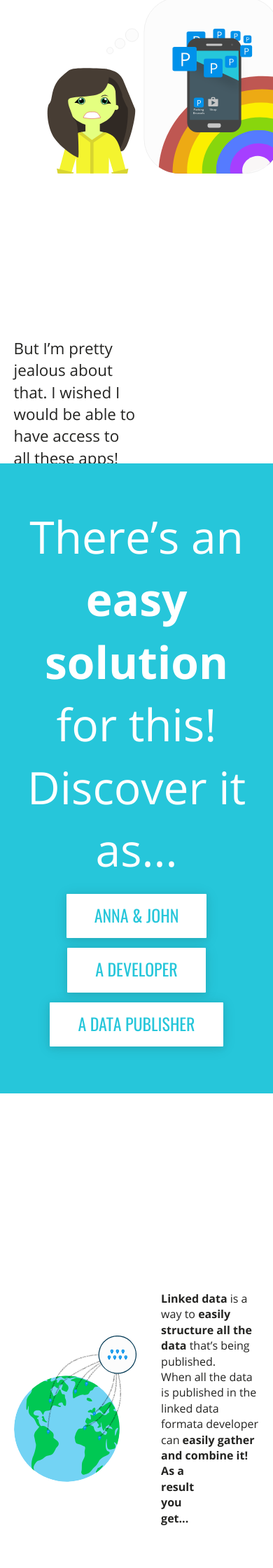
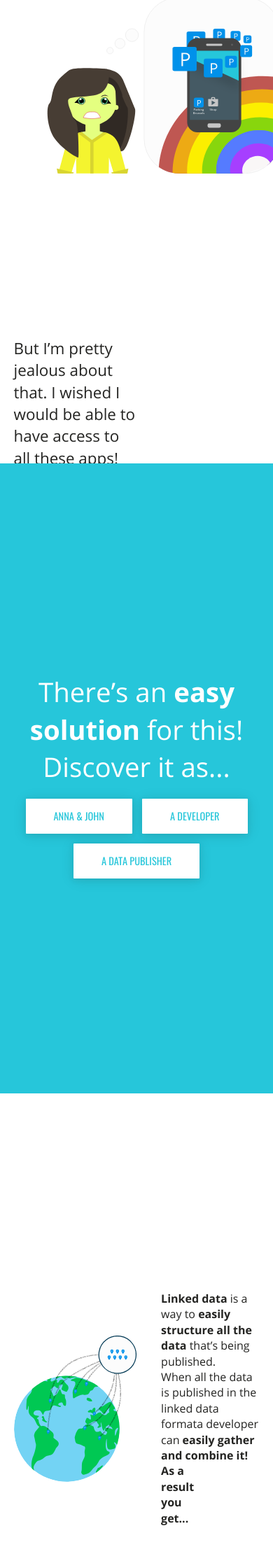
Before and after one commit to osoc16/mobylink, a Jekyll site: the page built from index.html, in a window 390 px wide. Shown: the part 3902-6142 px from the top of the page at 70% size. Built offline with Jekyll 4.4.1, drawn with Linux system fonts in a browser that asks for light colours; a script that is not in the unit is left out.

Commit message:
sec6: smaller font size on smaller display
This causes the text to be more legible when it's smaller.

```diff
--- a/_sass/_section6.sass
+++ b/_sass/_section6.sass
@@ -1,2 +1,4 @@
 #section6
   background: $highlight
+  @media (max-width: 700px)
+    font-size: .6em
```
